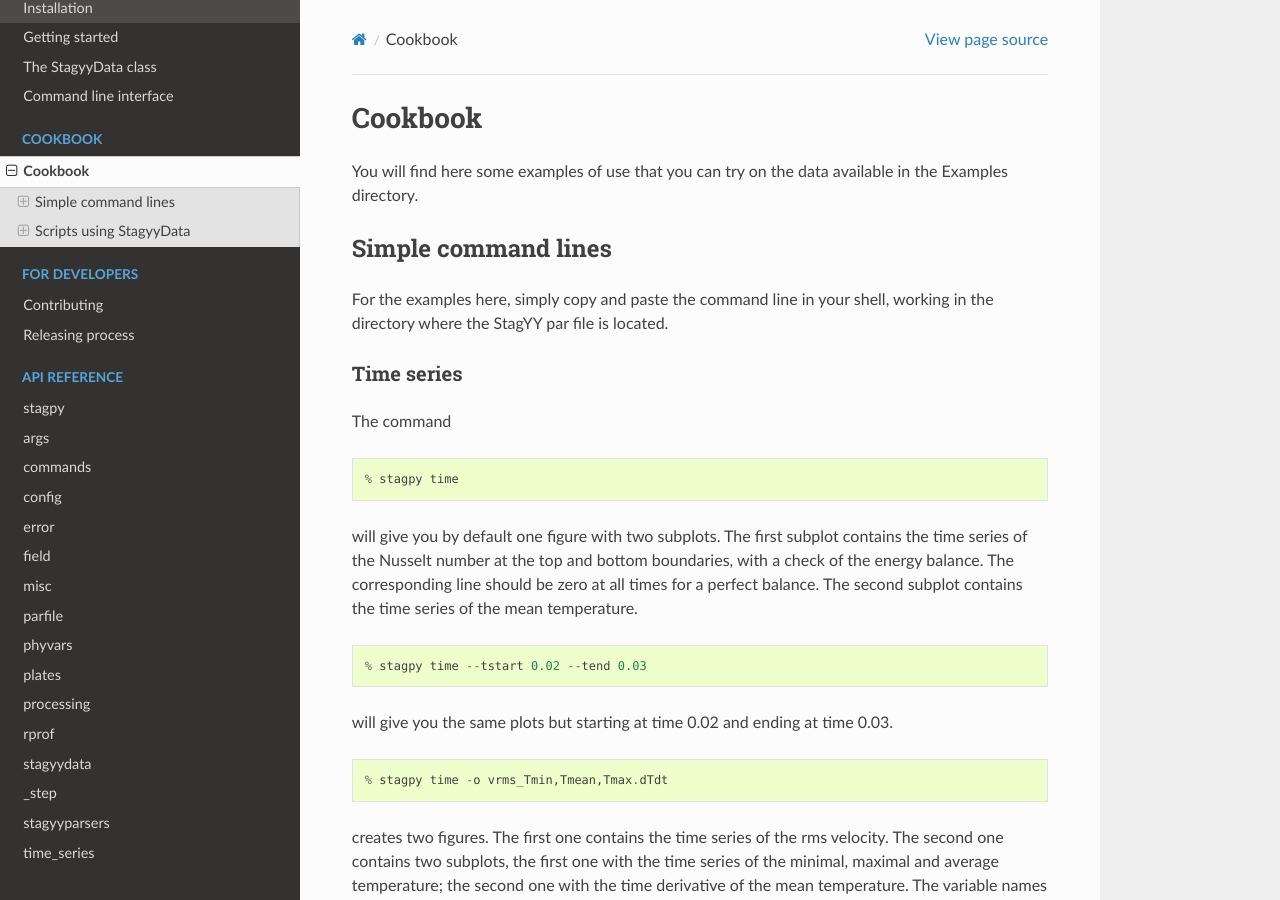
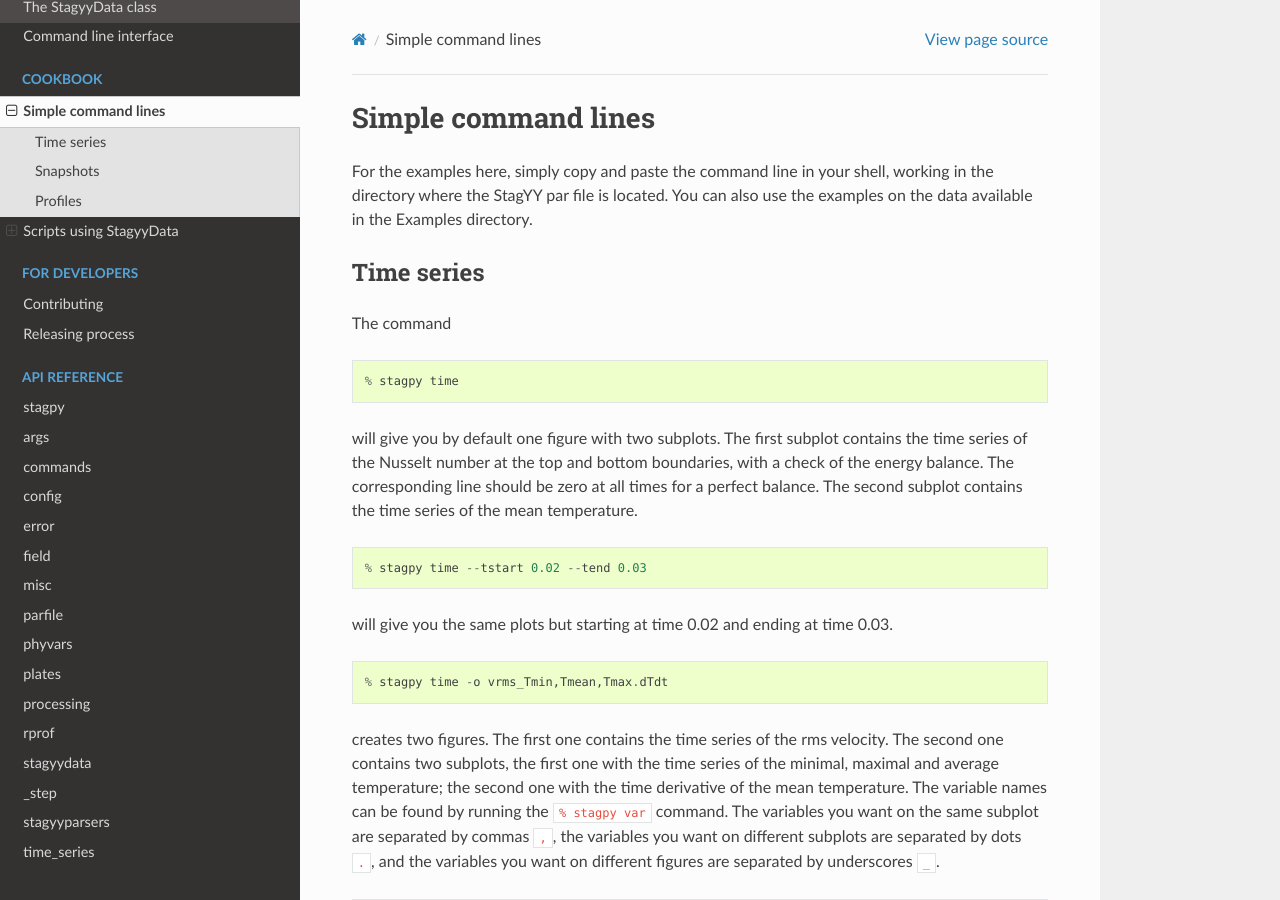
Before and after one commit to StagPython/StagPy, a Sphinx documentation site: the page built from docs/sources/cookbook.rst, in a window 1280 px wide and 900 px high. Built offline with Sphinx 7.4.7 and the Read the Docs theme 2.0.0, drawn with Linux system fonts in a browser that asks for light colours.

Commit message:
Update cookbook: examples on separate pages

```diff
--- a/docs/sources/cookbook.rst
+++ b/docs/sources/cookbook.rst
@@ -1,15 +1,12 @@
-Cookbook
-========
-You will find here some examples of use that you can try on the data
-available in the Examples directory.
-
 Simple command lines
---------------------
+====================
 For the examples here, simply copy and paste the command line in your
 shell, working in the directory where the StagYY par file is located.
+You can also use the examples on the data available in the Examples
+directory.
 
 Time series
-~~~~~~~~~~~
+-----------
 
 The command
 
@@ -53,7 +50,7 @@ reached a statistical steady state.
 
 
 Snapshots
-~~~~~~~~~
+---------
 The next use of stagpy is to create images of snapshots of the
 different fields.
 
@@ -78,7 +75,7 @@ will plot the temperature field with isocontours of the stream function from
 the third to the eighth snapshot, every two snapshots.
 
 Profiles
-~~~~~~~~
+--------
 Profiles are accessed using the rprof command::
 
     % stagpy rprof -s 4:6
@@ -110,10 +107,10 @@ turns off output of other radial profiles (``Tmean`` by default).
 
 
 Scripts using StagyyData
-------------------------
+========================
 
 Plotting a scalar diagnostic as function of control parameter
-~~~~~~~~~~~~~~~~~~~~~~~~~~~~~~~~~~~~~~~~~~~~~~~~~~~~~~~~~~~~~
+-------------------------------------------------------------
 
 Suppose you have a group of directories, each for a given set of parameters,
 and you want to plot the results of all cases on the same figure, compute
@@ -161,7 +158,7 @@ only in statistical steady state, a time average is more relevant. It
 can be computed using the whole sdat.tseries table in each directory.
 
 Plotting a scalar diagnostic as function of time for several parameter sets
-~~~~~~~~~~~~~~~~~~~~~~~~~~~~~~~~~~~~~~~~~~~~~~~~~~~~~~~~~~~~~~~~~~~~~~~~~~~
+---------------------------------------------------------------------------
 
 Instead of plotting just the last value of a diagnostic, or its average, you
 may want to plot its evolution of time for different values of the control
```
